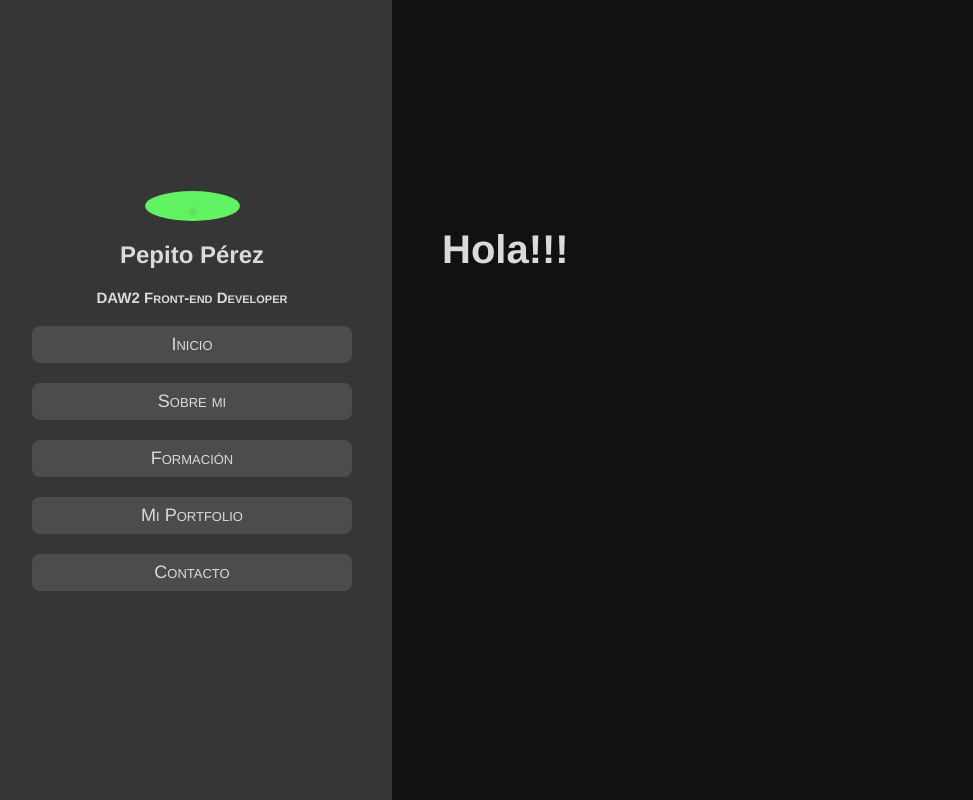
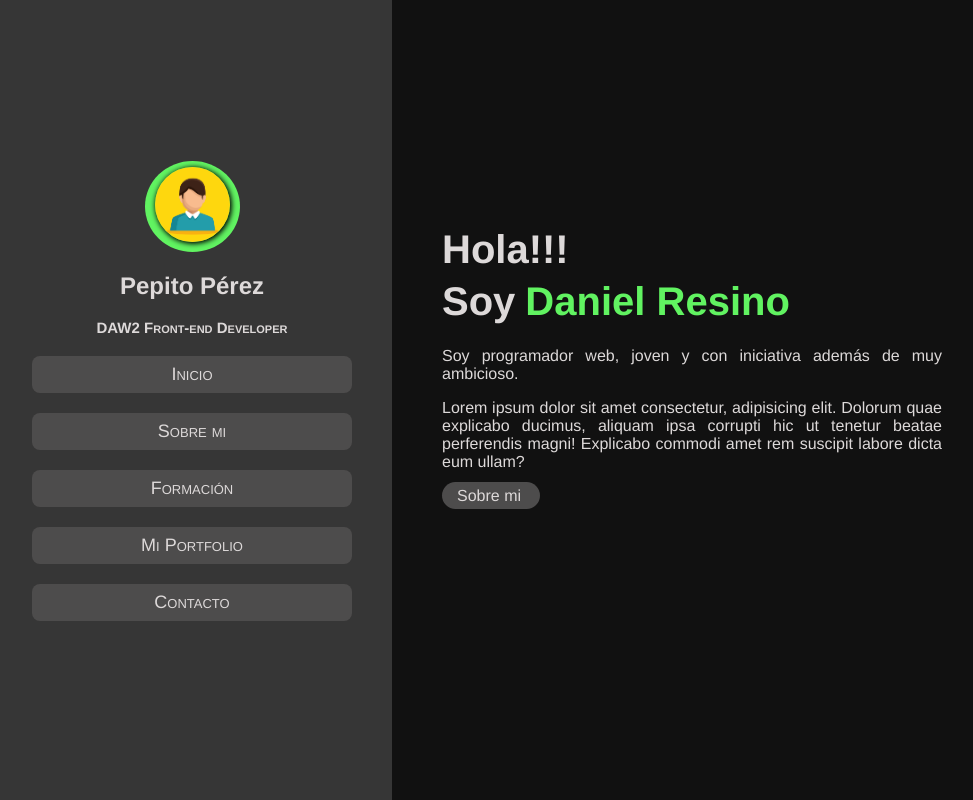
Before and after one commit to DanielResinoJimenez/Portfolio_DIW, a plain HTML site: page página/index.html in a window 1280 px wide. Shown: the whole page, without its empty margins (8-981 px from the left). Drawn offline with Linux system fonts and the light colour scheme.

Commit message:
first commit

```diff
--- a/página/css/style.css
+++ b/página/css/style.css
@@ -101,3 +101,35 @@ body{
     font-size: 40px;
     color: rgb(221, 217, 217);
 }
+
+.inicio_subtitle{
+    font-size: 40px;
+    color: rgb(221, 217, 217);
+    display: flex;
+    margin-top: -20px;
+}
+
+.subtitle_name{
+
+    margin-left: 10px;
+    color: rgb(97, 243, 97);
+
+}
+
+.inicio_text{
+    margin-top: -50px;
+    width: 500px;
+    text-align: justify;
+    color: rgb(221, 217, 217);
+}
+
+.inicio_link{
+    text-decoration: none;
+    color: rgb(221, 217, 217);
+    background-color: rgb(77, 76, 76);
+    padding-left: 15px;
+    padding-right: 15px;
+    padding-top: 5px;
+    padding-bottom: 5px;
+    border-radius: 50px;
+}
--- a/página/index.html
+++ b/página/index.html
@@ -11,14 +11,14 @@
     <header class="header">
         <nav class="nav">
             <div class="img_container">
-                <img src="./assets/images/favicon.ico" alt="" class="header_img">
+                <img src="./assets/images/pic.jpg" alt="" class="header_img">
             </div>
 
             <h1 class="h1_nav">Pepito Pérez</h1>
             <h2 class="h2_nav">DAW2 Front-end Developer</h2>
 
             <ul class="nav_list">
-                <a href="" class="nav_list_link"><li class="nav_list_item">Inicio</li></a>
+                <a href="#inicio" class="nav_list_link"><li class="nav_list_item">Inicio</li></a>
                 <a href="" class="nav_list_link"><li class="nav_list_item">Sobre mi</li></a>
                 <a href="" class="nav_list_link"><li class="nav_list_item">Formación</li></a>
                 <a href="" class="nav_list_link"><li class="nav_list_item">Mi Portfolio</li></a>
@@ -27,9 +27,19 @@
         </nav>
     </header>
     <main class="main">
-        <div class="inicio">
+        <div class="inicio" id="inicio">
             <h1 class="inicio_title">Hola!!!</h1>
+            <h2 class="inicio_subtitle">Soy <div class="subtitle_name"> Daniel Resino</p></h2>
+            <div class="inicio_text">
+                <p class="inicio_introduction">Soy programador web, joven y con iniciativa además de muy ambicioso. </p>
+                <p class="inicio_p">Lorem ipsum dolor sit amet consectetur, adipisicing elit.
+                    Dolorum quae explicabo ducimus, aliquam ipsa corrupti
+                    hic ut tenetur beatae perferendis magni!
+                    Explicabo commodi amet rem suscipit labore dicta eum ullam?</p>
+                <a href="" class="inicio_link">Sobre mi <img src="" alt=""></a>
+            </div>
         </div>
+
     </main>
 </body>
 <script src="./js/script.js"></script>
```
